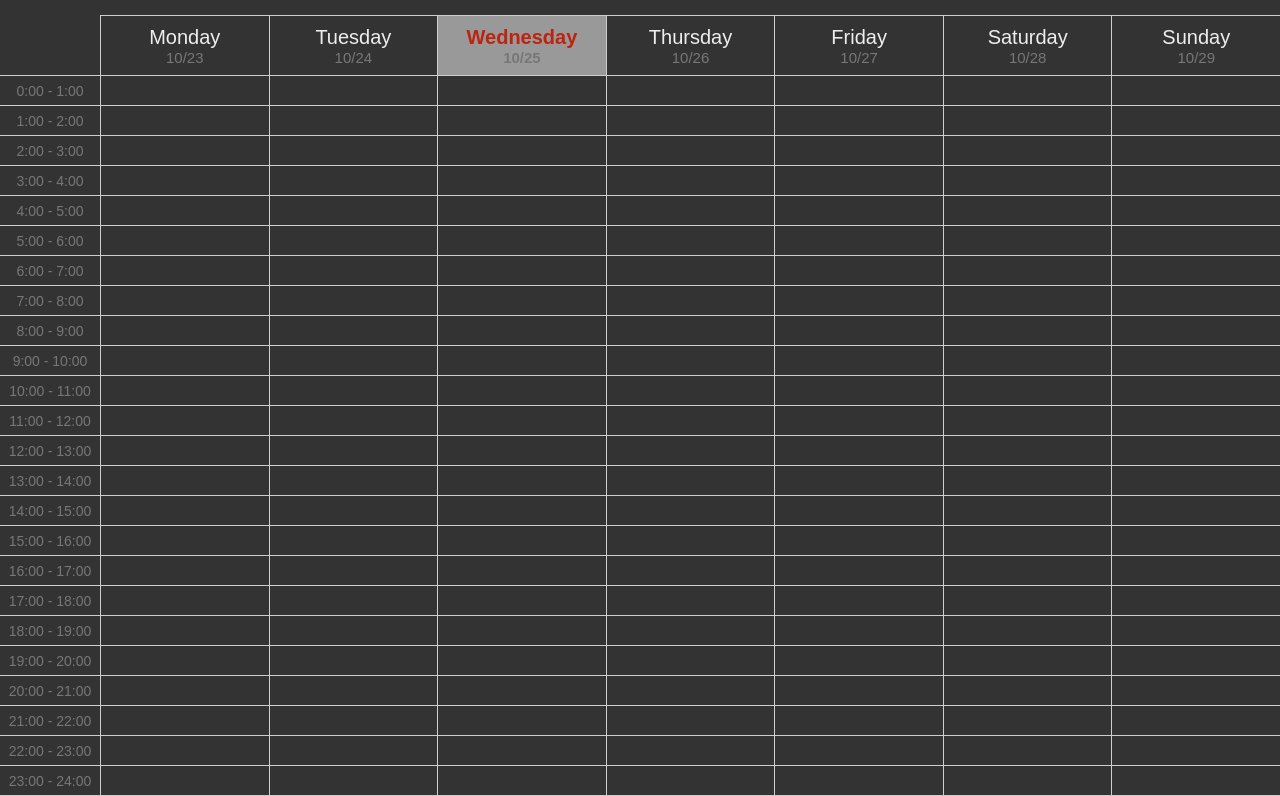
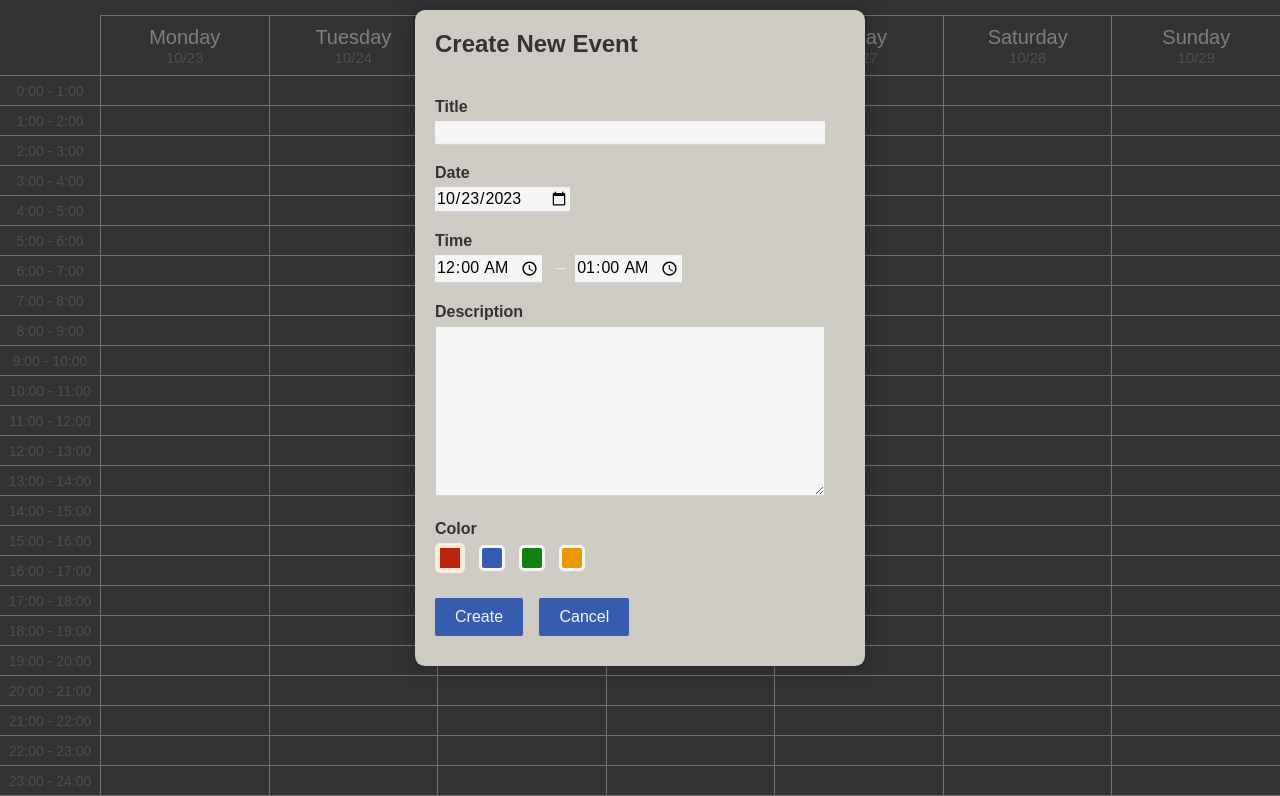
Before and after one commit to HossamOthman/JQuery_Calendar, a plain HTML site: page index.html in a window 1280 px wide. Both pictures are taken after a click on the element 184 px from the left and 152 px from the top of the page. Shown: the part 62-858 px from the top of the page. Drawn offline with Linux system fonts and the light colour scheme.

Commit message:
modal open with events

```diff
--- a/css/style.css
+++ b/css/style.css
@@ -301,7 +301,7 @@ textarea {
 .color.active,
 .color:focus,
 .color:hover {
-    border: 3px solid antiquewhite;
+    border: 5px solid antiquewhite;
 }
 
 .color-red {
--- a/js/Calendar.js
+++ b/js/Calendar.js
@@ -72,8 +72,38 @@ const MODE = {
     }
 
     openModal(event){
-        console.log(event)
-    }
+        $('#modalTitle').text(this.mode == MODE.CREATE ? 'Create New Event' : 'Update your Event');
+        $('#eventTitle').val(event.title);
+        $('#eventDate').val(event.date);
+        $('#eventStart').val(event.start);
+        $('#eventEnd').val(event.end);
+        $('#eventDescription').val(event.description);
+        $('.color').removeClass('active');
+        $(`.color[data-color=${event.color}]`).addClass('active');
+        if (this.mode ==  MODE.UPDATE) {
+            $('#submitButton').val('update');
+            $('#deleteButton').show().click(() => {
+                // to do
+                console.log('delete event:', event);
+            });
+            $('copyButton').show().click(() => {
+                // to do
+                console.log('copy event:', event);
+            })
+        } else if (this.mode ==  MODE.CREATE) {
+            $('#submitButton').val('Create');
+            $('#deleteButton, #copyButton').hide();
+        }
+        $('#eventModal').fadeIn(200);
+        $('#eventTitle').focus();
+        $('#calendar').addClass('opaque');
+        $('#eventModal').submit((e) => {
+            e.preventDefault();
+            // to do
+            console.log('submit event', event)
+        })
+    };
+
 
     hoverOver(hour){
         $(`.time[data-hour=${hour}]`).addClass('currentTime');
```
